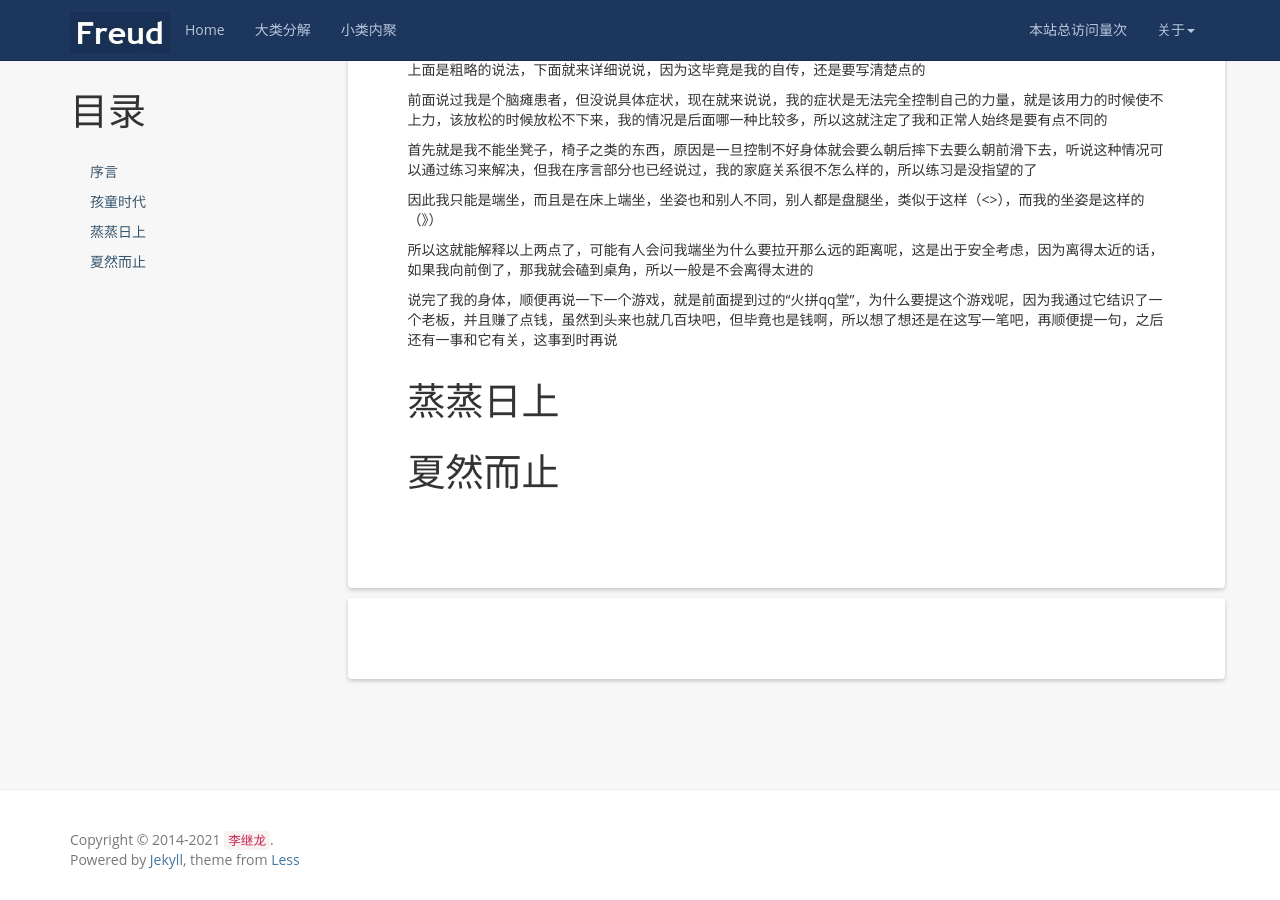
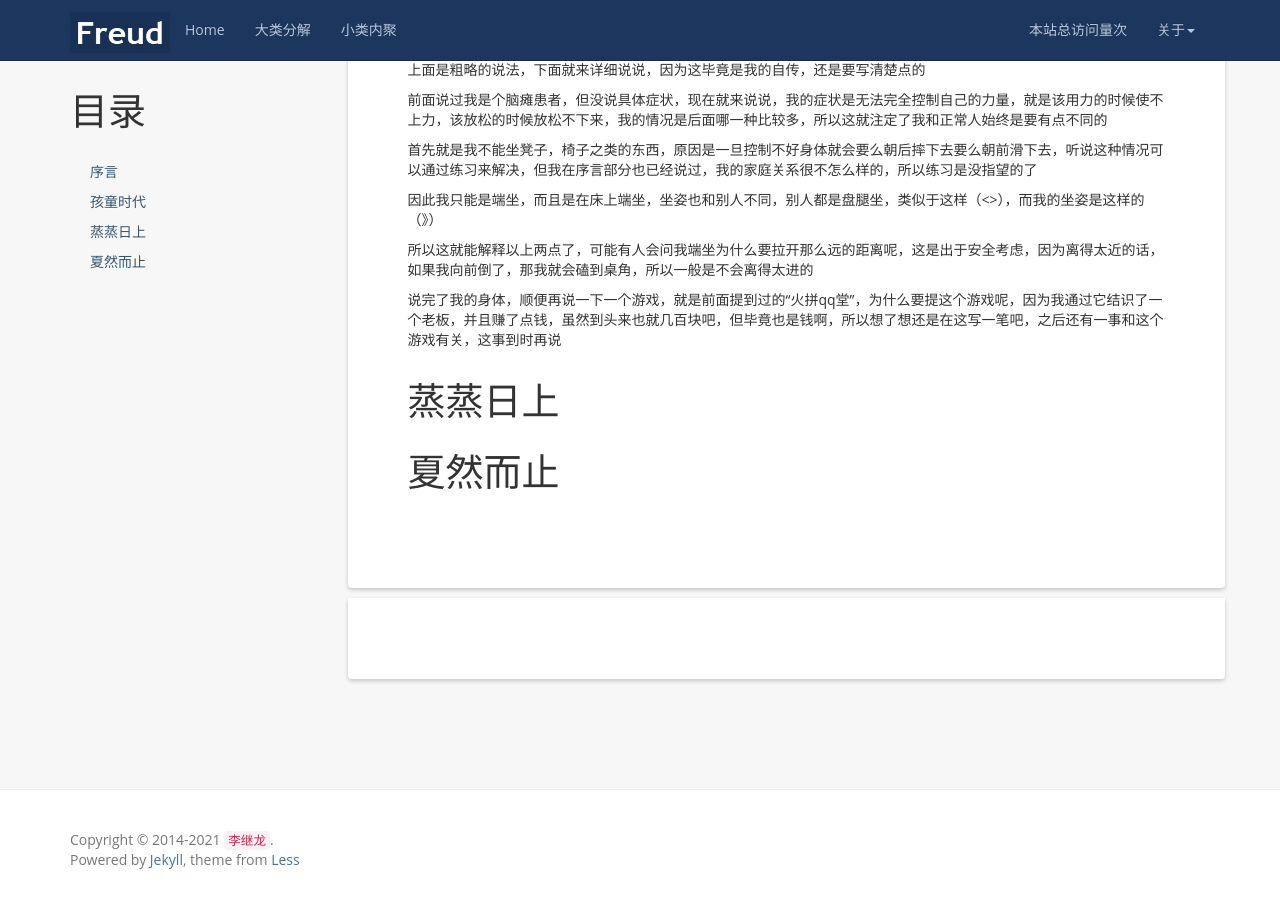
Before and after one commit to kljzndx/My-Blog, a Jekyll site: the page built from _posts/2021-07-07-autobiography.md, in a window 1280 px wide and 900 px high, scrolled down 1967 px. Built offline with Jekyll 4.4.1, drawn with Linux system fonts in a browser that asks for light colours; nearby versions of some CDN libraries; comment, search, counter and statistics services are not loaded.

Commit message:
更正措辞

```diff
--- a/_posts/2021-07-07-autobiography.md
+++ b/_posts/2021-07-07-autobiography.md
@@ -77,7 +77,7 @@ tags: [自传]
 
 所以这就能解释以上两点了，可能有人会问我端坐为什么要拉开那么远的距离呢，这是出于安全考虑，因为离得太近的话，如果我向前倒了，那我就会磕到桌角，所以一般是不会离得太进的
 
-说完了我的身体，顺便再说一下一个游戏，就是前面提到过的“火拼qq堂”，为什么要提这个游戏呢，因为我通过它结识了一个老板，并且赚了点钱，虽然到头来也就几百块吧，但毕竟也是钱啊，所以想了想还是在这写一笔吧，再顺便提一句，之后还有一事和它有关，这事到时再说
+说完了我的身体，顺便再说一下一个游戏，就是前面提到过的“火拼qq堂”，为什么要提这个游戏呢，因为我通过它结识了一个老板，并且赚了点钱，虽然到头来也就几百块吧，但毕竟也是钱啊，所以想了想还是在这写一笔吧，之后还有一事和这个游戏有关，这事到时再说
 
 # 蒸蒸日上
 
```
